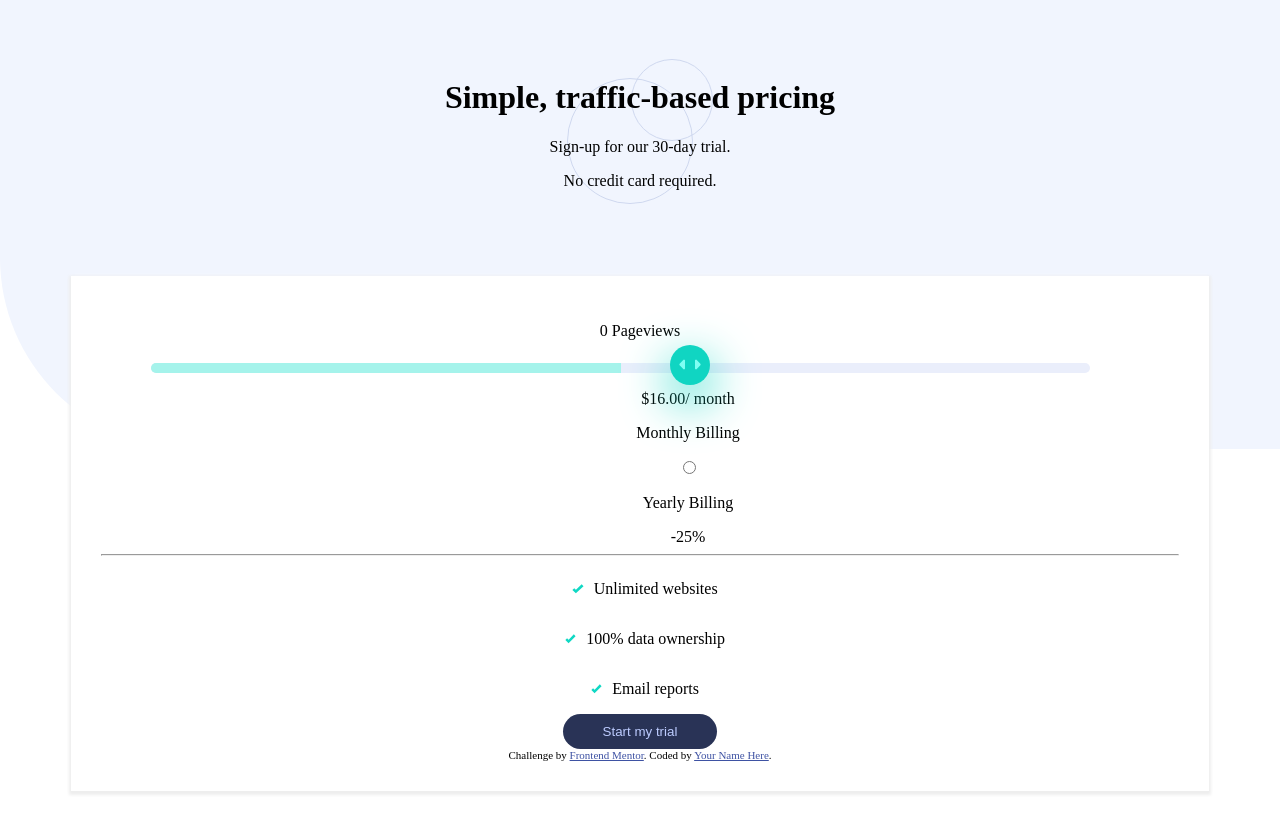
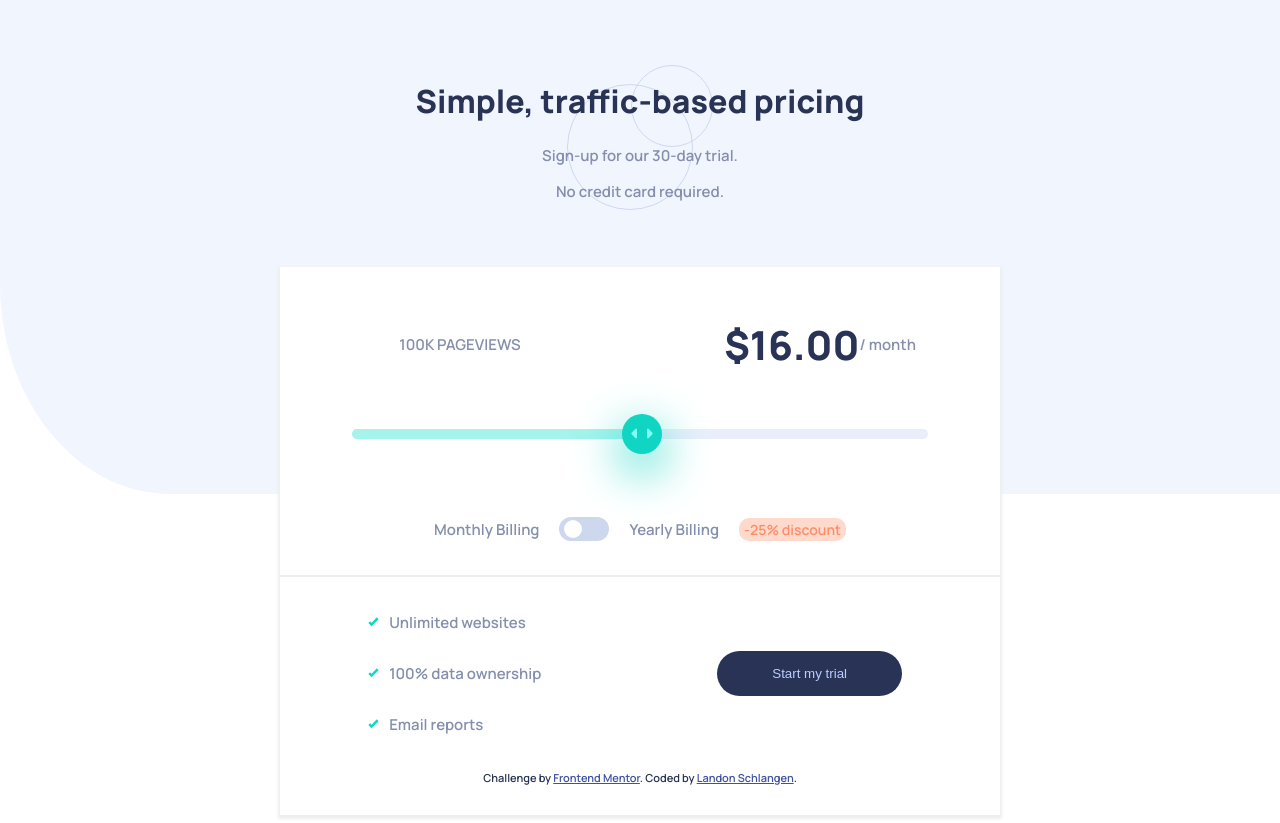
Before and after one commit to Landon345/frontendmentor-interactive-pricing-component, a plain HTML site: page index.html in a window 1280 px wide. Before the commit the page ends 800 px from the top, so only its background shows below. Drawn offline with Linux system fonts and the light colour scheme.

Commit message:
the rest

```diff
--- a/index.html
+++ b/index.html
@@ -12,17 +12,12 @@
       href="./images/favicon-32x32.png"
     />
     <link rel="stylesheet" href="./style.css" />
+    <link rel="stylesheet" href="./sliders.css">
     <title>Frontend Mentor | Interactive pricing component</title>
 
     <!-- Feel free to remove these styles or customise in your own stylesheet 👍 -->
     <style>
-      .attribution {
-        font-size: 11px;
-        text-align: center;
-      }
-      .attribution a {
-        color: hsl(228, 45%, 44%);
-      }
+
     </style>
   </head>
   <body>
@@ -34,7 +29,9 @@
         <p>No credit card required.</p>
       </header>
       <div class="card">
+        <div class="slider-container">
         <p class="pageviews"><span id="number-views">0</span> Pageviews</p>
+
 
 
           <form class="slider" autocomplete="off">
@@ -42,23 +39,34 @@
             <div class="bar"><span class="fill js-fill"></span></div>
             <input
             type="range"
-          min="20"
+            min="0"
             max="100"
-          value="60"
-          step="20"
+            value="50"
+            step="25"
             name="PriceSelected"
             class="slider__range js-slider"
             id="rangeSlider"
             />
-          <p class="para-per-month"><span class="per-month">$16.00</span>/ month</p>
+          </form>
+
+        <div class="pricing-row">
+
+          <span class="per-month">$16.00</span><p class="para-per-month">/ month</p>
+        </div>
+      </div>
         <div class="billing-row">
           <p class="monthly-billing">Monthly Billing</p>
-            <input type="radio" name="radio" id="radio" />
+          <label for="monthly" class="switch">
+            <input type="checkbox" name="monthly" id="monthly" class=""/>
+            <span class="slider-switch round"></span>
+          </label>
           <p class="yearly-billing">Yearly Billing</p>
-            <span class="percentage">-25%</span>
+          <span class="percentage">-25% <span class="discount-word"></span></span>
         </div>
-        </form>
         <hr />
+        <div class="desktop-container">
+          <div class="checkmarks">
+
             <div class="card-row">
               <img src="./images/icon-check.svg" alt="icon" class="icon-check" />
               <p class="bottom-para">Unlimited websites</p>
@@ -71,26 +79,18 @@
               <img src="./images/icon-check.svg" alt="icon" class="icon-check" />
               <p class="bottom-para">Email reports</p>
             </div>
+          </div>
           <button class="start">Start my trial</button>
+        </div>
 
         <div class="attribution">
           Challenge by
           <a href="https://www.frontendmentor.io?ref=challenge" target="_blank"
           >Frontend Mentor</a
-          >. Coded by <a href="#">Your Name Here</a>.
+          >. Coded by <a href="https://github.com/Landon345">Landon Schlangen</a>.
         </div>
 </div>
   </body>
-        <script>
-      const slider = document.querySelector(".js-slider");
-      const btn = document.querySelector(".js-btn");
-      const toggle = document.querySelector(".js-toggle");
-
-      // Making slider work
-      function setBar(value) {
-        const fill = document.querySelector(".js-fill");
-        fill.style.width = `${value}%`;
-      }
-      setBar(50);
+    <script type="text/javascript" src="./index.js">
     </script>
   </html>
--- /dev/null
+++ b/index.js
@@ -0,0 +1,52 @@
+// - 10K pageviews / $8 per month
+// - 50K pageviews / $12 per month
+// - 100K pageviews / $16 per month
+// - 500k pageviews / $24 per month
+// - 1M pageviews / $36 per month
+
+// If the visitor switches the toggle to yearly billing,
+//  a 25% discount should be applied to all prices.
+
+const dataObj = {
+  "0v": "10K",
+  "25v": "50K",
+  "50v": "100K",
+  "75v": "500K",
+  "100v": "1M",
+  "0pm": 8,
+  "25pm": 12,
+  "50pm": 16,
+  "75pm": 24,
+  "100pm": 36,
+};
+setBar(50);
+setText(50, false);
+
+document.getElementById("monthly").oninput = function (e) {
+  let discount = document.getElementById("monthly").checked;
+  let val = document.getElementById("rangeSlider").value;
+  setText(val, discount);
+};
+document.getElementById("rangeSlider").oninput = function (e) {
+  let discount = document.getElementById("monthly").checked;
+  let val = e.target.value;
+  setBar(val);
+  setText(val, discount);
+};
+
+// Making slider work
+function setBar(value) {
+  const fill = document.querySelector(".js-fill");
+  fill.style.width = `${value}%`;
+}
+
+function setText(value, discount) {
+  const perMonth = document.querySelector(".per-month");
+  const views = document.getElementById("number-views");
+  views.innerHTML = dataObj[value + "v"] + " ";
+  if (discount) {
+    perMonth.innerHTML = "$" + dataObj[value + "pm"] * 0.75 + ".00 ";
+  } else {
+    perMonth.innerHTML = "$" + dataObj[value + "pm"] + ".00 ";
+  }
+}
--- /dev/null
+++ b/sliders.css
@@ -0,0 +1,125 @@
+/* Custom slider */
+
+.slider {
+  position: relative;
+  margin: auto;
+  grid-area: 2 / 1 / 3 / -1;
+  width: 80%;
+}
+
+.slider__range {
+  cursor: pointer;
+  position: relative;
+  z-index: 2;
+  -webkit-appearance: none;
+  width: 100%;
+  height: 10px;
+  border-radius: 5px;
+  outline: none;
+  background-color: transparent;
+}
+
+.slider__range:focus {
+  outline: none;
+}
+
+.bar {
+  position: absolute;
+  z-index: 1;
+  /* left: 50px; */
+  top: 7px;
+  width: 100%;
+  height: 10px;
+  border-radius: 5px;
+  background-color: hsl(224, 65%, 95%);
+  overflow: hidden;
+}
+
+.fill {
+  display: block;
+  width: 0;
+  height: 100%;
+  background-color: hsl(174, 77%, 80%);
+}
+
+.slider__range::-webkit-slider-thumb {
+  -webkit-appearance: none;
+  width: 40px;
+  height: 40px;
+  border-radius: 50%;
+  cursor: -webkit-grab;
+  cursor: grab;
+  background: hsl(174, 86%, 45%) url("./images/icon-slider.svg") no-repeat
+    center;
+  box-shadow: 0 1rem 3rem hsl(174, 86%, 45%);
+  transition: 0.3s ease-in-out;
+}
+
+.slider__range::-moz-range-thumb {
+  outline: none;
+  border: none;
+  width: 4rem;
+  height: 4rem;
+  border-radius: 50%;
+  cursor: grab;
+  background: hsl(174, 86%, 45%) url("./images/icon-slider.svg") no-repeat
+    center;
+  box-shadow: 0 1rem 3rem hsl(174, 86%, 45%);
+}
+
+/* switch */
+.switch {
+  position: relative;
+  display: inline-block;
+  width: 50px;
+  height: 24px;
+}
+
+.switch input {
+  opacity: 0;
+  width: 0;
+  height: 0;
+}
+
+.slider-switch {
+  position: absolute;
+  cursor: pointer;
+  top: 0;
+  left: 0;
+  right: 0;
+  bottom: 0;
+  background-color: hsl(223, 50%, 87%);
+  -webkit-transition: 0.4s;
+  transition: 0.4s;
+}
+
+.slider-switch:before {
+  position: absolute;
+  content: "";
+  height: 18px;
+  width: 18px;
+  left: 5px;
+  bottom: 3px;
+  background-color: #fff;
+  -webkit-transition: 0.4s;
+  transition: 0.4s;
+}
+
+input:checked + .slider-switch {
+  background-color: hsl(174, 86%, 45%);
+}
+
+input:checked + .slider-switch:before {
+  -webkit-transform: translateX(22px);
+  -ms-transform: translateX(22px);
+  transform: translateX(22px);
+}
+
+/* Rounded slider-switchs */
+.slider-switch.round {
+  border-radius: 34px;
+}
+
+.slider-switch.round:before {
+  border-radius: 50%;
+}
--- a/style.css
+++ b/style.css
@@ -1,8 +1,13 @@
+@import url("https://fonts.googleapis.com/css2?family=Manrope:wght@600;800&display=swap");
+
 body {
   background-image: url("./images/bg-pattern.svg");
   background-repeat: no-repeat;
   background-position: top left;
+  background-size: 100% 60%;
   text-align: center;
+  font-family: "Manrope", sans-serif;
+  color: hsl(227, 35%, 25%);
 }
 header {
   background-image: url("./images/pattern-circles.svg");
@@ -10,11 +15,31 @@ header {
   background-position: center;
   padding: 50px 0;
 }
-.container {
+.slider-container {
+  display: flex;
+  flex-direction: column;
+  justify-content: center;
+  align-items: center;
+  margin: auto;
+  width: 100%;
 }
+.pageviews {
+  text-transform: uppercase;
+  font-weight: 600;
+  margin-bottom: 30px;
+}
+p {
+  color: hsl(225, 20%, 60%);
+  font-size: 15px;
+}
+hr {
+  border: 1px solid #eee;
+  margin: 20px 0;
+}
+
 .card {
   background-color: #fff;
-  padding: 30px;
+  padding: 30px 0;
   margin: 20px 5% 0 5%;
   box-shadow: 0px 2px 3px 2px #eee;
 }
@@ -22,6 +47,20 @@ header {
   display: flex;
   justify-content: center;
   align-items: center;
+}
+
+.percentage {
+  color: hsl(15, 100%, 70%);
+  background-color: hsl(15, 100%, 90%);
+  padding: 2px 5px;
+  border-radius: 10px;
+}
+.billing-row {
+  display: flex;
+  justify-content: space-around;
+  align-items: center;
+  font-size: 14px;
+  margin-left: 3em;
 }
 .icon-check {
   height: 10px;
@@ -33,74 +72,75 @@ header {
   border-radius: 50px;
   border: none;
   outline: none;
-  padding: 10px 40px;
+  padding: 15px 55px;
   cursor: pointer;
+  margin: 20px;
+}
+.attribution {
+  padding: 20px 0 0 0;
+  font-size: 11px;
+  text-align: center;
+}
+.attribution a {
+  color: hsl(228, 45%, 44%);
+}
+.per-month {
+  font-size: 40px;
+  font-weight: bold;
+  color: hsl(227, 35%, 25%);
+}
+.pricing-row {
+  display: flex;
+  align-items: center;
+  justify-content: center;
+  padding: 40px 0 20px 0;
 }
 
-/* Custom slider */
-.slider {
-  position: relative;
-  grid-area: 2 / 1 / 3 / -1;
-  padding: 0 3rem;
-  width: 100%;
+@media screen and (min-width: 800px) {
+  .card {
+    max-width: 720px;
+    margin: auto;
+  }
+  .desktop-container {
+    display: flex;
+    justify-content: space-around;
+    align-items: center;
+  }
+  .checkmarks {
+    flex-direction: column;
+    justify-content: flex-start;
+    text-align: left;
+  }
+  .card-row {
+    justify-content: flex-start;
+  }
+  .billing-row {
+    margin: auto;
+    width: 60%;
+    justify-content: space-around;
+  }
+  .discount-word::before {
+    content: "discount";
+  }
+  .slider-container {
+    display: grid;
+    margin: 20px 0 60px 0;
+    grid-template-columns: 1fr 1fr;
+    row-gap: 50px;
+    grid-template-areas:
+      "pageviews pricingrow"
+      "slider slider";
+    justify-items: center;
+  }
+  .pageviews {
+    margin: 0;
+    grid-area: pageviews;
+  }
+  .slider {
+    grid-area: slider;
+  }
+  .pricing-row {
+    padding: 0;
+    grid-area: pricingrow;
+  }
 }
-
-.slider__range {
-  cursor: pointer;
-  position: relative;
-  z-index: 2;
-  -webkit-appearance: none;
-  width: 100%;
-  height: 10px;
-  border-radius: 5px;
-  outline: none;
-  background-color: transparent;
-}
-
-.slider__range:focus {
-  outline: none;
-}
-
-.bar {
-  position: absolute;
-  z-index: 1;
-  left: 50px;
-  top: 7px;
-  width: 80%;
-  height: 10px;
-  border-radius: 5px;
-  background-color: hsl(224, 65%, 95%);
-  overflow: hidden;
-}
-
-.fill {
-  display: block;
-  width: 0;
-  height: 100%;
-  background-color: hsl(174, 77%, 80%);
-}
-
-.slider__range::-webkit-slider-thumb {
-  -webkit-appearance: none;
-  width: 40px;
-  height: 40px;
-  border-radius: 50%;
-  cursor: -webkit-grab;
-  cursor: grab;
-  background: hsl(174, 86%, 45%) url("./images/icon-slider.svg") no-repeat
-    center;
-  box-shadow: 0 1rem 3rem hsl(174, 86%, 45%);
-  transition: 0.3s ease-in-out;
-}
-
-.slider__range::-moz-range-thumb {
-  outline: none;
-  border: none;
-  width: 4rem;
-  height: 4rem;
-  border-radius: 50%;
-  cursor: grab;
-  background: hsl(174, 86%, 45%) url("./images/icon-slider.svg") no-repeat
-    center;
-  box-shadow: 0 1rem 3rem hsl(174, 86%, 45%);
-}
```
Also changed, not shown: 2 other files. Lines whose indentation alone changed are shown as unchanged.
